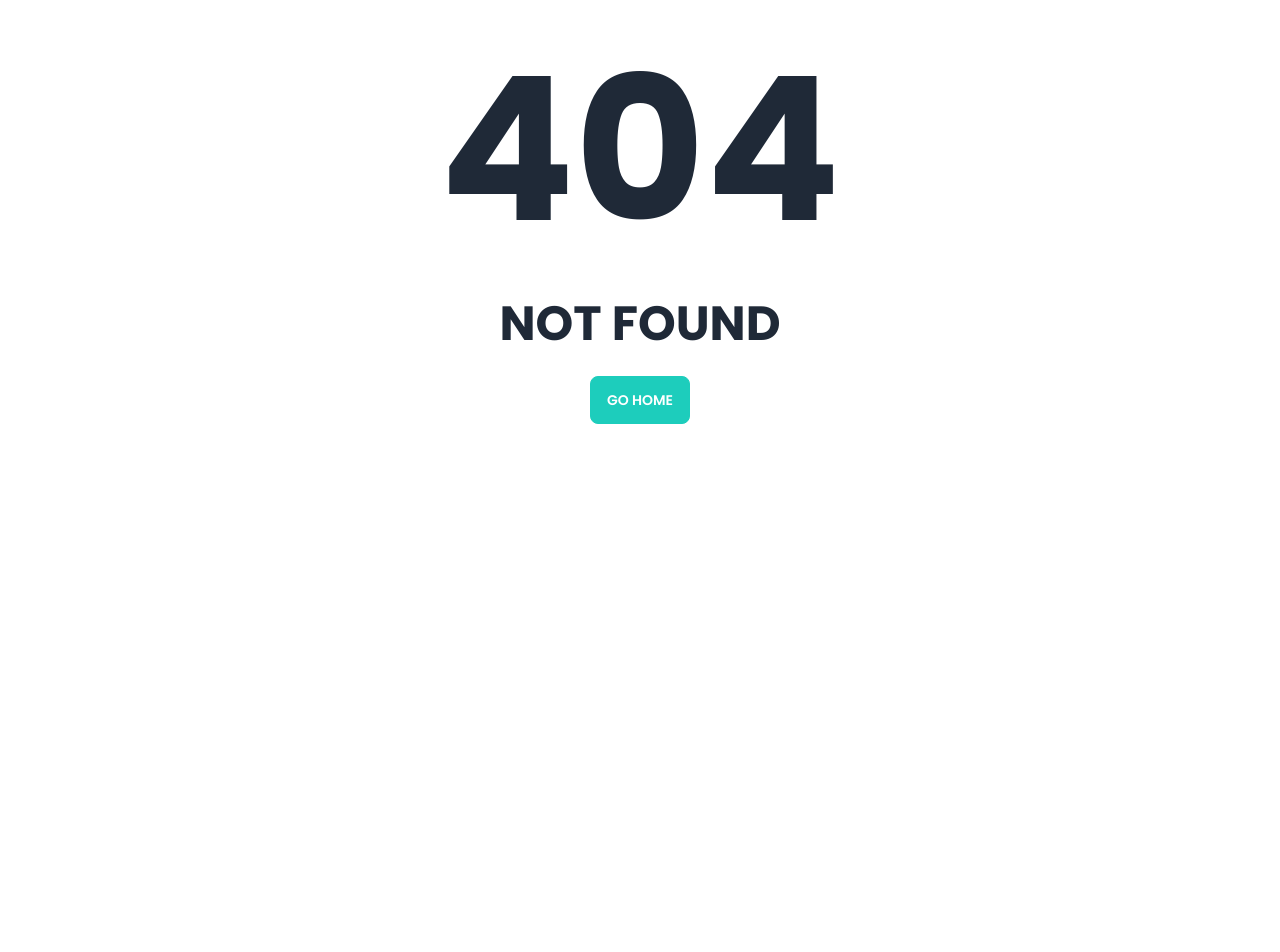
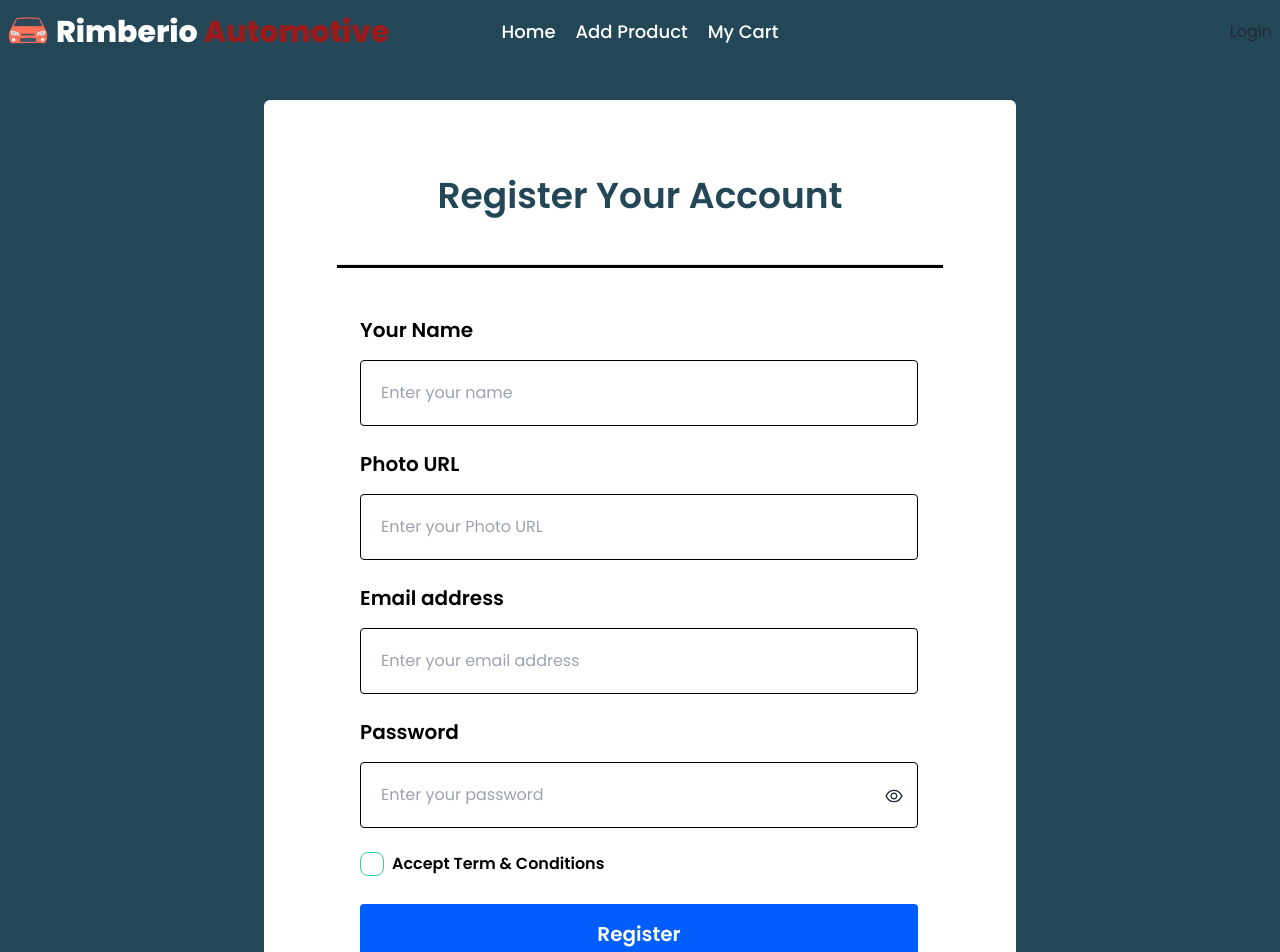
Before and after one commit to tonoy3125/rimberio-automotive-Client, a React (Vite) app: page /register in a window 1280 px wide. Before the commit this address had no page. Shown: the top 952 px of the page. Before the commit the page ends 800 px from the top, so only its background shows below. Built offline with nearby package versions, Linux system fonts and the light colour scheme.

Commit message:
register page design added commit

```diff
--- a/src/Pages/Navbar/Navbar.jsx
+++ b/src/Pages/Navbar/Navbar.jsx
@@ -4,42 +4,42 @@ import  logo  from "../../assets/car.png";
 
 const Navbar = () => {
     return (
-        <div>
-            <div className="navbar bg-base-100 container mx-auto">
+        <div className="bg-[#234756]">
+            <div className="navbar  container mx-auto">
                 <div className="navbar-start">
                     <div className="dropdown">
                         <label tabIndex={0} className="btn btn-ghost lg:hidden">
                             <svg xmlns="http://www.w3.org/2000/svg" className="h-5 w-5" fill="none" viewBox="0 0 24 24" stroke="currentColor"><path strokeLinecap="round" strokeLinejoin="round" strokeWidth="2" d="M4 6h16M4 12h8m-8 6h16" /></svg>
                         </label>
                         <ul tabIndex={0} className=" dropdown-content mt-3 z-[1] p-2 shadow bg-base-100 rounded-box w-52">
-                            <li className="text-[#232a34] text-lg hover:text-[#46d993] font-bold"><NavLink className={({ isActive, isPending }) =>
-                                isPending ? "pending" : isActive ? "font-bold underline" : ""
+                            <li className="text-black text-lg hover:text-[#46d993] font-bold"><NavLink className={({ isActive, isPending }) =>
+                                isPending ? "pending" : isActive ? "font-bold text-black underline" : ""
                             } to="/">Home</NavLink></li>
-                            <li className="text-[#232a34] text-lg hover:text-[#46d993] font-bold"><NavLink className={({ isActive, isPending }) =>
-                                isPending ? "pending" : isActive ? "font-bold underline" : ""
+                            <li className="text-black text-lg hover:text-[#46d993] font-bold"><NavLink className={({ isActive, isPending }) =>
+                                isPending ? "pending" : isActive ? "font-bold text-black underline" : ""
                             } to="/addproduct">Add Product</NavLink></li>
-                            <li className="text-[#232a34] text-lg hover:text-[#46d993] font-bold"><NavLink className={({ isActive, isPending }) =>
-                                isPending ? "pending" : isActive ? "font-bold underline" : ""
+                            <li className="text-black text-lg hover:text-[#46d993] font-bold"><NavLink className={({ isActive, isPending }) =>
+                                isPending ? "pending" : isActive ? "font-bold text-black underline" : ""
                             } to="/mycart">My Cart</NavLink></li>
 
                         </ul>
                     </div>
                     <div className="ml-14 md:ml-0 flex items-center gap-2 ">
                         <img className="w-10 h-10" src={logo} alt="" />
-                        <h1 className=" text-center md:text-left text-base md:text-2xl lg:text-3xl font-extrabold"><span className="text-slate-950">Rimberio</span> <span className="text-red-800">Automotive</span></h1>
+                        <h1 className=" text-center md:text-left text-base md:text-2xl lg:text-3xl font-extrabold"><span className="text-white">Rimberio</span> <span className="text-red-800">Automotive</span></h1>
                     </div>
 
                 </div>
                 <div className="navbar-center hidden lg:flex">
                     <ul className=" flex gap-5">
-                        <li className="text-black text-lg hover:text-[#46d993] font-medium"><NavLink className={({ isActive, isPending }) =>
-                            isPending ? "pending" : isActive ? "font-bold text-violet-950 underline" : ""
+                        <li className="text-white text-lg hover:text-[#46d993] font-medium"><NavLink className={({ isActive, isPending }) =>
+                            isPending ? "pending" : isActive ? "font-bold text-gray-50 underline" : ""
                         } to="/">Home</NavLink></li>
-                        <li className="text-black text-lg hover:text-[#46d993] font-medium"><NavLink className={({ isActive, isPending }) =>
-                            isPending ? "pending" : isActive ? " text-violet-950 font-bold underline" : ""
+                        <li className="text-white text-lg hover:text-[#46d993] font-medium"><NavLink className={({ isActive, isPending }) =>
+                            isPending ? "pending" : isActive ? " text-gray-50 font-bold underline" : ""
                         } to="/addproduct">Add Product</NavLink></li>
-                        <li className="text-[#232a34] text-lg hover:text-[#46d993] font-medium"><NavLink className={({ isActive, isPending }) =>
-                            isPending ? "pending" : isActive ? "font-bold text-violet-950 underline" : ""
+                        <li className="text-white text-lg hover:text-[#46d993] font-medium"><NavLink className={({ isActive, isPending }) =>
+                            isPending ? "pending" : isActive ? "font-bold text-gray-50 underline" : ""
                         } to="/mycart">My Cart</NavLink></li>
 
 
--- a/src/Pages/Register/Register.jsx
+++ b/src/Pages/Register/Register.jsx
@@ -1,8 +1,47 @@
-
+import { useState } from "react";
+import { AiOutlineEye } from 'react-icons/ai';
+import { AiOutlineEyeInvisible } from 'react-icons/ai';
 
 const Register = () => {
+    const [showPassword, setShowPassword] = useState(false)
     return (
-        <div>
+        <div className="bg-[#234756] pb-[180px] pt-9">
+            <div className=" w-[400px] md:w-[752px]  mx-auto rounded-md bg-[#fff] pt-10 md:pt-[76px]">
+                <h1 className=" text-2xl md:text-4xl font-semibold text-center text-[#234756] ">Register Your Account</h1>
+                <hr className="md:w-[606px] h-1 mt-7 md:mt-12 mb-7 bg-black md:mb-12 mx-auto" />
+                <form className="pl-1 md:pl-24">
+                    <div className="mb-6">
+                        <h2 className=" text-base md:text-xl font-semibold text-black mb-4">Your Name</h2>
+                        <input className="pt-5 pb-5 pl-2 md:p-5 w-[390px] md:w-[558px] border border-black text-base font-normal text-[#9F9F9F] rounded" type="text" name="name" placeholder="Enter your name" />
+                    </div>
+                    <div className="mb-6">
+                        <h2 className=" text-base md:text-xl font-semibold text-black mb-4">Photo URL</h2>
+                        <input className="pt-5 pb-5 pl-2 md:p-5 w-[390px] md:w-[558px] border border-black text-base font-normal text-[#9F9F9F] rounded" type="text" name="photo" placeholder="Enter your Photo URL" />
+                    </div>
+                    <div className="mb-6">
+                        <h2 className=" text-base md:text-xl font-semibold text-black mb-4">Email address</h2>
+                        <input className="pt-5 pb-5 pl-2 md:p-5 w-[390px] md:w-[558px] border border-black text-base font-normal text-[#9F9F9F] rounded" type="email" name="email" placeholder="Enter your email address" />
+                    </div>
+                    <div className="mb-6">
+                        <h2 className=" text-base md:text-xl font-semibold text-black mb-4">Password</h2>
+                        <div className='relative '>
+                            <input className="pt-5 pb-5 pl-2 md:p-5 w-[390px] md:w-[558px] border border-black text-base font-normal text-[#9F9F9F] rounded" type={showPassword ? "text" : "password"} name="password" placeholder="Enter your password" id="" />
+                            <span className="absolute right-4 md:right-28 top-6 rtl:left-0 rtl:right-auto " onClick={() => { setShowPassword(!showPassword) }} >
+                                {
+                                    showPassword ? <AiOutlineEyeInvisible className='text-xl'></AiOutlineEyeInvisible> : <AiOutlineEye className='text-xl'></AiOutlineEye>
+                                }
+                            </span>
+                        </div>
+                    </div>
+                    <div className="flex items-center gap-2 mb-7">
+                        <input type="checkbox" name="terms" className="checkbox checkbox-success" required />
+                        <p className="text-black font-semibold text-base">Accept Term & Conditions</p>
+                    </div>
+                    <div className="pb-20">
+                        <button className="bg-[#005eff] w-[390px] md:w-[558px] py-4 text-center text-xl font-semibold text-white rounded">Register</button>
+                    </div>
+                </form>
+            </div>
 
         </div>
     );
--- a/src/Routes/Routes.jsx
+++ b/src/Routes/Routes.jsx
@@ -7,6 +7,7 @@ import Home from "../Pages/Home/Home";
 import AddProduct from "../Pages/AddProduct/AddProduct";
 import MyCart from "../Pages/MyCart/MyCart";
 import Login from "../Pages/Login/Login";
+import Register from "../Pages/Register/Register";
 
 
 const router = createBrowserRouter([
@@ -31,6 +32,10 @@ const router = createBrowserRouter([
                 path: "/login",
                 element: <Login></Login>
             },
+            {
+                path: "/register",
+                element: <Register></Register>
+            },
         ]
     },
 ]);
```
